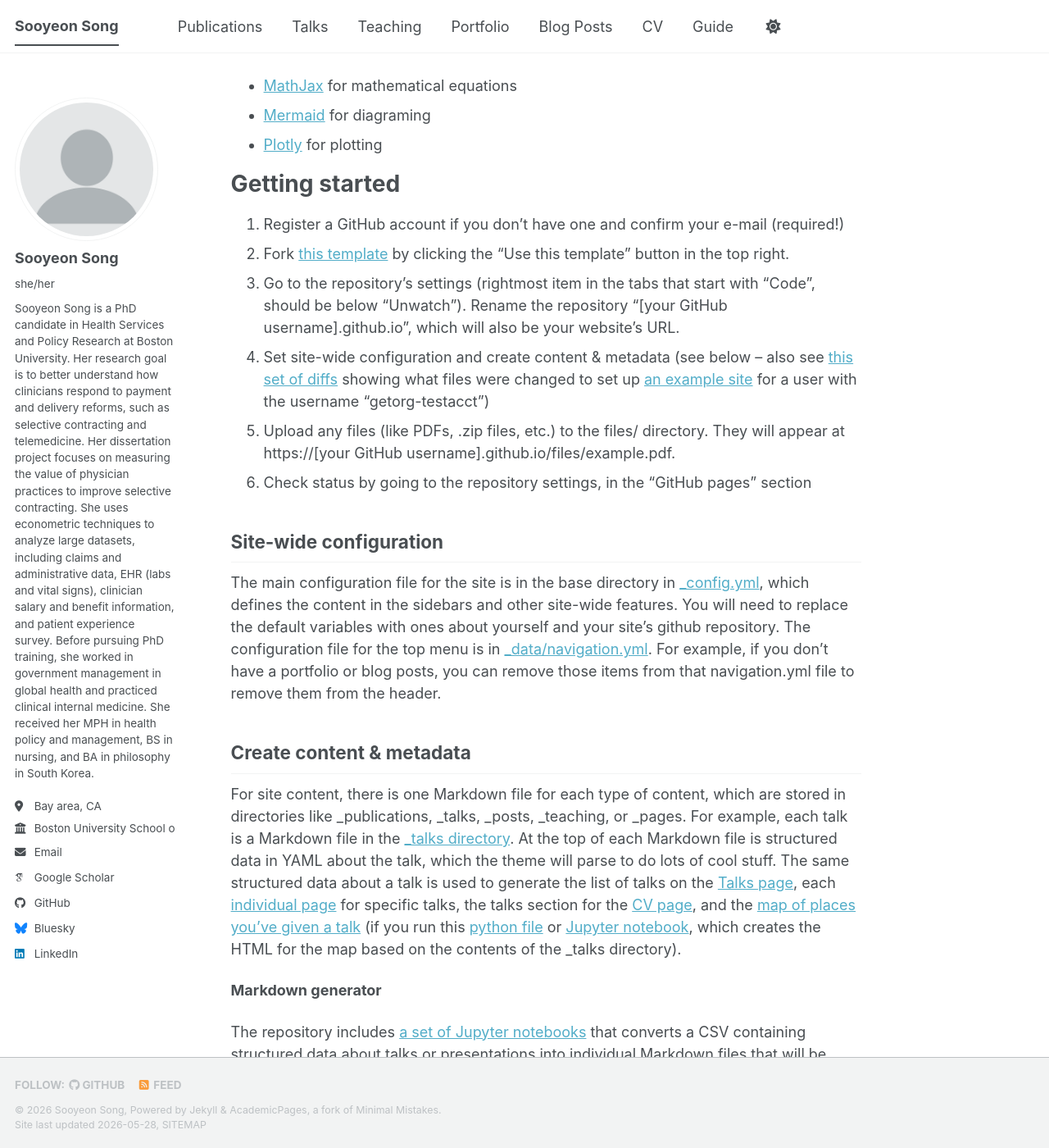
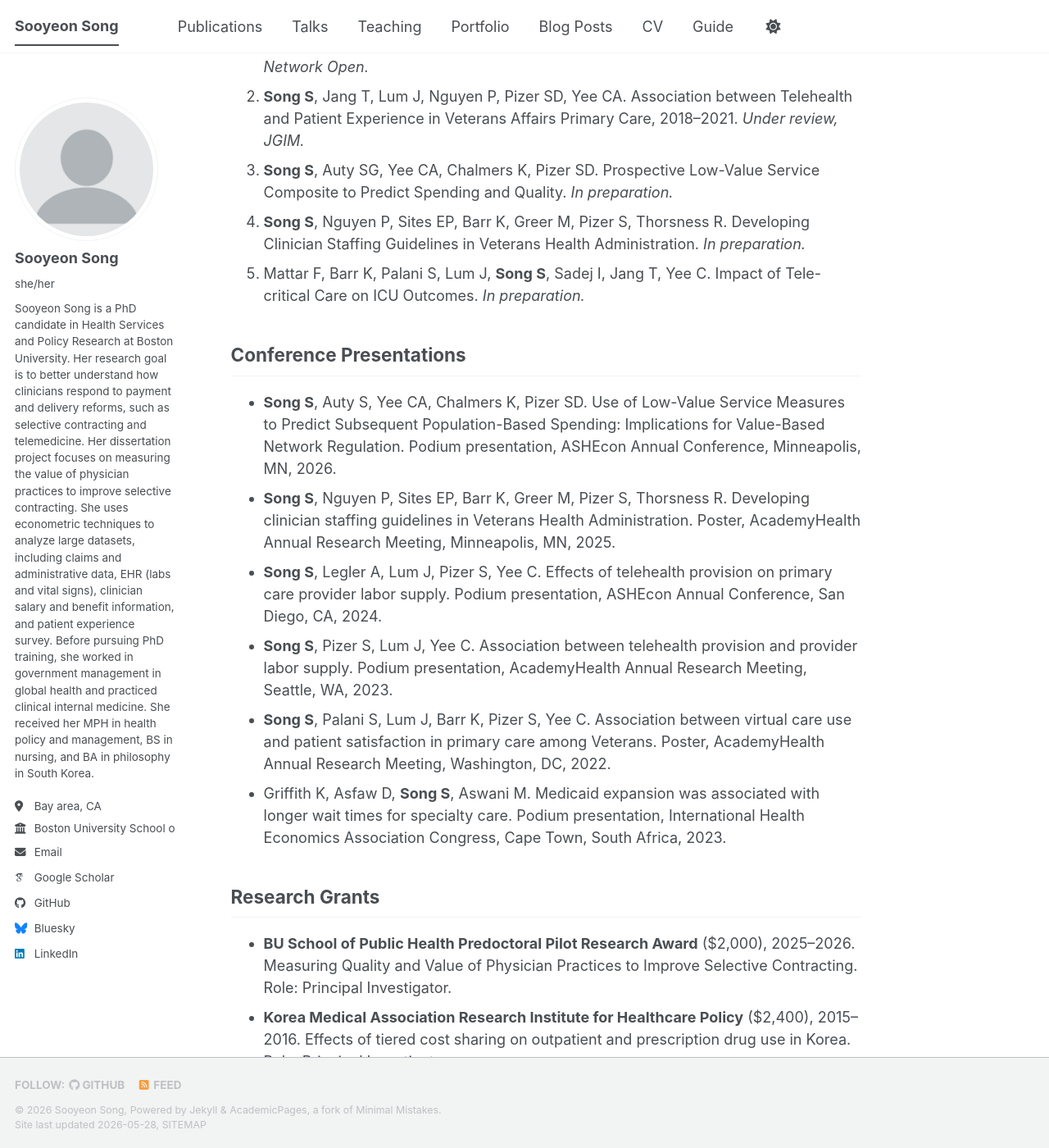
Before and after one commit to sooyeonsong/sooyeonsong.github.io, a Jekyll site: the page built from _pages/about.md, in a window 1280 px wide and 1400 px high, scrolled down 1028 px. Shown: the whole window at 82% size. Built offline with Jekyll 4.4.1, drawn with Linux system fonts in a browser that asks for light colours; some web fonts are replaced; a script bundle is joined from its source files by our own code; library files that are not in the unit come from our copies; some of the changed text lies outside the part shown.

Commit message:
Update about.md

```diff
--- a/_pages/about.md
+++ b/_pages/about.md
@@ -1,56 +1,73 @@
 ---
 permalink: /
-title: "Academic Pages is a ready-to-fork GitHub Pages template for academic personal websites"
+title: "Sooyeon Song"
 author_profile: true
 redirect_from:
   - /about/
   - /about.html
 ---
 
-This is the front page of a website that is powered by the [Academic Pages template](https://github.com/academicpages/academicpages.github.io) and hosted on GitHub pages. [GitHub pages](https://pages.github.com) is a free service in which websites are built and hosted from code and data stored in a GitHub repository, automatically updating when a new commit is made to the repository. This template was forked from the [Minimal Mistakes Jekyll Theme](https://mmistakes.github.io/minimal-mistakes/) created by Michael Rose, and then extended to support the kinds of content that academics have: publications, talks, teaching, a portfolio, blog posts, and a dynamically-generated CV. Incidentally, these same features make it a great template for anyone that needs to show off a professional template!
+I am a PhD candidate in Health Services and Policy Research (Health Economics) at Boston University School of Public Health, and a Graduate Fellow at the Partnered Evidence-based Policy Resource Center (PEPReC) at the VA Boston Healthcare System. My research examines how clinicians respond to payment and delivery reforms such as selective contracting and telemedicine. My dissertation measures the quality and value of physician practices to improve selective contracting.
 
- You can fork [this template](https://github.com/academicpages/academicpages.github.io) right now, modify the configuration and Markdown files, add your own PDFs and other content, and have your own site for free, with no ads!
+Before my doctoral training, I worked in government management in global health at the Korea International Cooperation Agency (KOICA) and the World Health Organization, and practiced as a registered nurse in internal medicine. I received my MPH in Health Care Management and Policy, BS in Nursing, and BA in Philosophy from Seoul National University.
 
-A data-driven personal website
-======
-Like many other Jekyll-based GitHub Pages templates, Academic Pages makes you separate the website's content from its form. The content & metadata of your website are in structured Markdown files, while various other files constitute the theme, specifying how to transform that content & metadata into HTML pages. You keep these various Markdown (.md), YAML (.yml), HTML, and CSS files in a public GitHub repository. Each time you commit and push an update to the repository, the [GitHub pages](https://pages.github.com/) service creates static HTML pages based on these files, which are hosted on GitHub's servers free of charge.
+You can find my CV [here](/files/Song_CV.pdf).
 
-Many of the features of dynamic content management systems (like Wordpress) can be achieved in this fashion, using a fraction of the computational resources and with far less vulnerability to hacking and DDoSing. You can also modify the theme to your heart's content without touching the content of your site. If you get to a point where you've broken something in Jekyll/HTML/CSS beyond repair, your Markdown files describing your talks, publications, etc. are safe. You can rollback the changes or even delete the repository and start over - just be sure to save the Markdown files! You can also write scripts that process the structured data on the site, such as [this one](https://github.com/academicpages/academicpages.github.io/blob/master/talkmap.ipynb) that analyzes metadata in pages about talks to display [a map of every location you've given a talk](https://academicpages.github.io/talkmap.html).
+<h2 id="publications">Publications</h2>
 
-For those users that need more advanced functionality, the template also supports the following popular tools:
-- [MathJax](https://www.mathjax.org/) for mathematical equations
-- [Mermaid](https://mermaid.js.org/) for diagraming
-- [Plotly](https://plotly.com/javascript/) for plotting
+1. <strong>Song S</strong>, Pizer SD, Yee CA. Telehealth and the work behavior of mental health clinicians. <em>Health Affairs Scholar.</em> 2026;4(4).
+2. Miller KE, Price M, O'Malley K, <strong>Song S</strong>, Garrido MM. Home- and Community-Based Service Use Among Veterans: The National Landscape. <em>Journal of the American Geriatrics Society.</em> 2025;73(6):1884–94.
+3. <strong>Song S</strong>, Heo J. Promoting access to health technologies in the post-pandemic era: Gavi, Global Fund, Unitaid, and Access to COVID-19 Tools Accelerator programs. <em>Journal of Appropriate Technology.</em> 2021;7(2):216–224.
+4. <strong>Song S</strong>, Kim E, Son S, Lee Y, Chae R, Kim H. A study of playing-related musculoskeletal disorders symptoms of music college students by major instruments. <em>The Korean Journal of Public Health.</em> 2015;52(2).
 
-Getting started
-======
-1. Register a GitHub account if you don't have one and confirm your e-mail (required!)
-1. Fork [this template](https://github.com/academicpages/academicpages.github.io) by clicking the "Use this template" button in the top right.
-1. Go to the repository's settings (rightmost item in the tabs that start with "Code", should be below "Unwatch"). Rename the repository "[your GitHub username].github.io", which will also be your website's URL.
-1. Set site-wide configuration and create content & metadata (see below -- also see [this set of diffs](https://archive.is/3TPas) showing what files were changed to set up [an example site](https://getorg-testacct.github.io) for a user with the username "getorg-testacct")
-1. Upload any files (like PDFs, .zip files, etc.) to the files/ directory. They will appear at https://[your GitHub username].github.io/files/example.pdf.
-1. Check status by going to the repository settings, in the "GitHub pages" section
+<h2 id="working-papers">Working Papers</h2>
 
-Site-wide configuration
-------
-The main configuration file for the site is in the base directory in [_config.yml](https://github.com/academicpages/academicpages.github.io/blob/master/_config.yml), which defines the content in the sidebars and other site-wide features. You will need to replace the default variables with ones about yourself and your site's github repository. The configuration file for the top menu is in [_data/navigation.yml](https://github.com/academicpages/academicpages.github.io/blob/master/_data/navigation.yml). For example, if you don't have a portfolio or blog posts, you can remove those items from that navigation.yml file to remove them from the header.
+1. <strong>Song S</strong>, Pizer SD, Yee CA, Auty SG. Geographic Variation in Service-Specific Low-Value Orthopedic Services among Medicare-Enrolled Veterans. <em>Under review, JAMA Network Open.</em>
+2. <strong>Song S</strong>, Jang T, Lum J, Nguyen P, Pizer SD, Yee CA. Association between Telehealth and Patient Experience in Veterans Affairs Primary Care, 2018–2021. <em>Under review, JGIM.</em>
+3. <strong>Song S</strong>, Auty SG, Yee CA, Chalmers K, Pizer SD. Prospective Low-Value Service Composite to Predict Spending and Quality. <em>In preparation.</em>
+4. <strong>Song S</strong>, Nguyen P, Sites EP, Barr K, Greer M, Pizer S, Thorsness R. Developing Clinician Staffing Guidelines in Veterans Health Administration. <em>In preparation.</em>
+5. Mattar F, Barr K, Palani S, Lum J, <strong>Song S</strong>, Sadej I, Jang T, Yee C. Impact of Tele-critical Care on ICU Outcomes. <em>In preparation.</em>
 
-Create content & metadata
-------
-For site content, there is one Markdown file for each type of content, which are stored in directories like _publications, _talks, _posts, _teaching, or _pages. For example, each talk is a Markdown file in the [_talks directory](https://github.com/academicpages/academicpages.github.io/tree/master/_talks). At the top of each Markdown file is structured data in YAML about the talk, which the theme will parse to do lots of cool stuff. The same structured data about a talk is used to generate the list of talks on the [Talks page](https://academicpages.github.io/talks), each [individual page](https://academicpages.github.io/talks/2012-03-01-talk-1) for specific talks, the talks section for the [CV page](https://academicpages.github.io/cv), and the [map of places you've given a talk](https://academicpages.github.io/talkmap.html) (if you run this [python file](https://github.com/academicpages/academicpages.github.io/blob/master/talkmap.py) or [Jupyter notebook](https://github.com/academicpages/academicpages.github.io/blob/master/talkmap.ipynb), which creates the HTML for the map based on the contents of the _talks directory).
+<h2 id="presentations">Conference Presentations</h2>
 
-**Markdown generator**
+- <strong>Song S</strong>, Auty S, Yee CA, Chalmers K, Pizer SD. Use of Low-Value Service Measures to Predict Subsequent Population-Based Spending: Implications for Value-Based Network Regulation. Podium presentation, ASHEcon Annual Conference, Minneapolis, MN, 2026.
+- <strong>Song S</strong>, Nguyen P, Sites EP, Barr K, Greer M, Pizer S, Thorsness R. Developing clinician staffing guidelines in Veterans Health Administration. Poster, AcademyHealth Annual Research Meeting, Minneapolis, MN, 2025.
+- <strong>Song S</strong>, Legler A, Lum J, Pizer S, Yee C. Effects of telehealth provision on primary care provider labor supply. Podium presentation, ASHEcon Annual Conference, San Diego, CA, 2024.
+- <strong>Song S</strong>, Pizer S, Lum J, Yee C. Association between telehealth provision and provider labor supply. Podium presentation, AcademyHealth Annual Research Meeting, Seattle, WA, 2023.
+- <strong>Song S</strong>, Palani S, Lum J, Barr K, Pizer S, Yee C. Association between virtual care use and patient satisfaction in primary care among Veterans. Poster, AcademyHealth Annual Research Meeting, Washington, DC, 2022.
+- Griffith K, Asfaw D, <strong>Song S</strong>, Aswani M. Medicaid expansion was associated with longer wait times for specialty care. Podium presentation, International Health Economics Association Congress, Cape Town, South Africa, 2023.
 
-The repository includes [a set of Jupyter notebooks](https://github.com/academicpages/academicpages.github.io/tree/master/markdown_generator
-) that converts a CSV containing structured data about talks or presentations into individual Markdown files that will be properly formatted for the Academic Pages template. The sample CSVs in that directory are the ones I used to create my own personal website at stuartgeiger.com. My usual workflow is that I keep a spreadsheet of my publications and talks, then run the code in these notebooks to generate the Markdown files, then commit and push them to the GitHub repository.
+<h2 id="grants">Research Grants</h2>
 
-How to edit your site's GitHub repository
-------
-Many people use a git client to create files on their local computer and then push them to GitHub's servers. If you are not familiar with git, you can directly edit these configuration and Markdown files directly in the github.com interface. Navigate to a file (like [this one](https://github.com/academicpages/academicpages.github.io/blob/master/_talks/2012-03-01-talk-1.md) and click the pencil icon in the top right of the content preview (to the right of the "Raw | Blame | History" buttons). You can delete a file by clicking the trashcan icon to the right of the pencil icon. You can also create new files or upload files by navigating to a directory and clicking the "Create new file" or "Upload files" buttons.
+- <strong>BU School of Public Health Predoctoral Pilot Research Award</strong> ($2,000), 2025–2026. Measuring Quality and Value of Physician Practices to Improve Selective Contracting. Role: Principal Investigator.
+- <strong>Korea Medical Association Research Institute for Healthcare Policy</strong> ($2,400), 2015–2016. Effects of tiered cost sharing on outpatient and prescription drug use in Korea. Role: Principal Investigator.
 
-Example: editing a Markdown file for a talk
-![Editing a Markdown file for a talk](/images/editing-talk.png)
+<h2 id="awards">Awards and Honors</h2>
 
-For more info
-------
-More info about configuring Academic Pages can be found in [the guide](https://academicpages.github.io/markdown/), the [growing wiki](https://github.com/academicpages/academicpages.github.io/wiki), and you can always [ask a question on GitHub](https://github.com/academicpages/academicpages.github.io/discussions). The [guides for the Minimal Mistakes theme](https://mmistakes.github.io/minimal-mistakes/docs/configuration/) (which this theme was forked from) might also be helpful.
+- Boston University Women's Council Award ($5,000), 2023
+- Principal Candidate, Fulbright Graduate Scholarship ($80,000; not accepted due to COVID-19), 2020
+- Student Paper Award, Korea Health Panel Conference, 2015
+- Dr. Lee Fellowship, Korea Foundation for International Healthcare ($3,500), 2015
+- Winning Team, SAS & Health Insurance Review and Assessment Service Competition, 2014
+- Dean's Leadership List, Seoul National University, 2013
+
+<h2 id="teaching">Teaching Experience</h2>
+
+- <strong>Guest Lecturer</strong>, Digital Disruption in Health (PM 804), Boston University, Fall 2025. "Telehealth: Evidence, Policy, and Implications for Patients and Clinicians."
+- <strong>Guest Lecturer</strong>, Advanced Quantitative Methods for Health and Social Policy Research (PM 822), Boston University, Spring 2025. "Instrumental Variables: Concept and Practice."
+- <strong>Teaching Assistant</strong>, Health Economics (PM 833), Boston University, Fall 2023.
+- <strong>Guest Lecturer</strong>, multiple global and public health courses in Korea (Hanyang University, Yonsei University, Ewha Womans University, and others), 2018–2019.
+
+<h2 id="experience">Professional Experience</h2>
+
+- <strong>Graduate Fellow</strong>, Partnered Evidence-based Policy Resource Center, VA Boston Healthcare System, 2021–present. Provide timely evidence to support VA decisions on telehealth, staffing projection, facility performance evaluation, and geriatrics.
+- <strong>Health Specialist</strong>, Global Disease Eradication Fund Department, Korea International Cooperation Agency (KOICA) HQ, 2017–2021. Planned, managed, and evaluated 40+ maternal health and infectious disease programs across 15 low-income countries in Africa and Asia ($82M/year), partnering with US CDC, US DOD, WHO, Gavi, the Global Fund, and Save the Children.
+- <strong>Research Assistant</strong>, Quality and Safety Unit, World Health Organization HQ, Geneva, 2016. Led an exploratory systematic review characterizing the quality measures of 60+ WHO technical guidelines.
+- <strong>Registered Nurse</strong>, Internal Medicine & Rehabilitation Medicine, Seoul National University Hospital, 2014–2016.
+
+<h2 id="service">Professional Service</h2>
+
+- <strong>Member-at-large</strong>, AcademyHealth Health Economics Interest Group Advisory Committee, 2024–2026. Led a national webinar on foundation funding and co-planned three webinars on AHRQ datasets and health economics job markets (280+ attendees); organizing the Health Economics IG Session at ARM 2026.
+- <strong>Abstract Referee</strong>: AcademyHealth Annual Research Meeting (2023–2026), ASHEcon (2024–2026), SGIM (2024–2025).
+- <strong>Ad Hoc Journal Referee</strong>: BMC Health Services Research; International Journal of Health Economics and Management (junior reviewer).
+- <strong>Professional Affiliations</strong>: AcademyHealth, ASHEcon, APPAM, SGIM.
```
